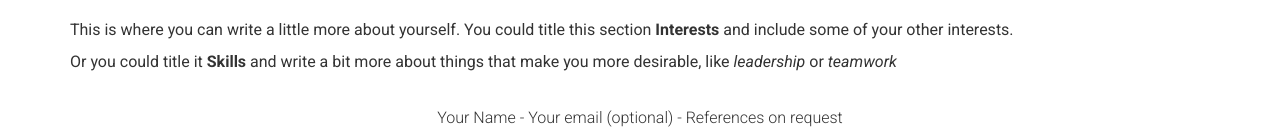
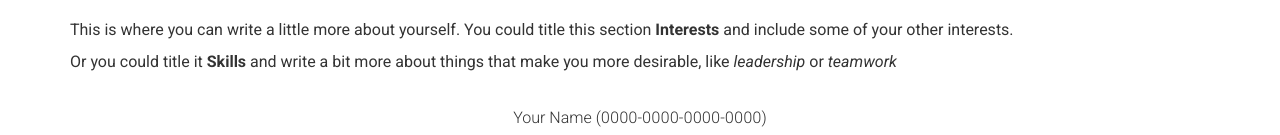
Before and after one commit to mo-shakiba/intCV, a Jekyll site: the page built from index.md, in a window 1280 px wide. Shown: the part 1925-2060 px from the top of the page. Built offline with Jekyll 4.4.1, drawn with Linux system fonts in a browser that asks for light colours.

Commit message:
Update footer.html

```diff
--- a/_includes/footer.html
+++ b/_includes/footer.html
@@ -1,9 +1,5 @@
 <div class="container footer-container">
   <p>
-    {{ site.name | escape }} -
-    <a href="mailto:{{ site.email }}" target="_blank">{{ site.email | escape }}</a>
-    {%- if site.footer_show_references -%}
-      &nbsp;- {{ site.references_title | default: "References on request" }}
-    {%- endif -%}
+    {{ site.name | escape }} <a title="ORCiD" href="https://orcid.org/{{ site.orcid_username }}" target="_blank">({{ site.orcid_username | escape }})</a>
   </p>
 </div>
```
